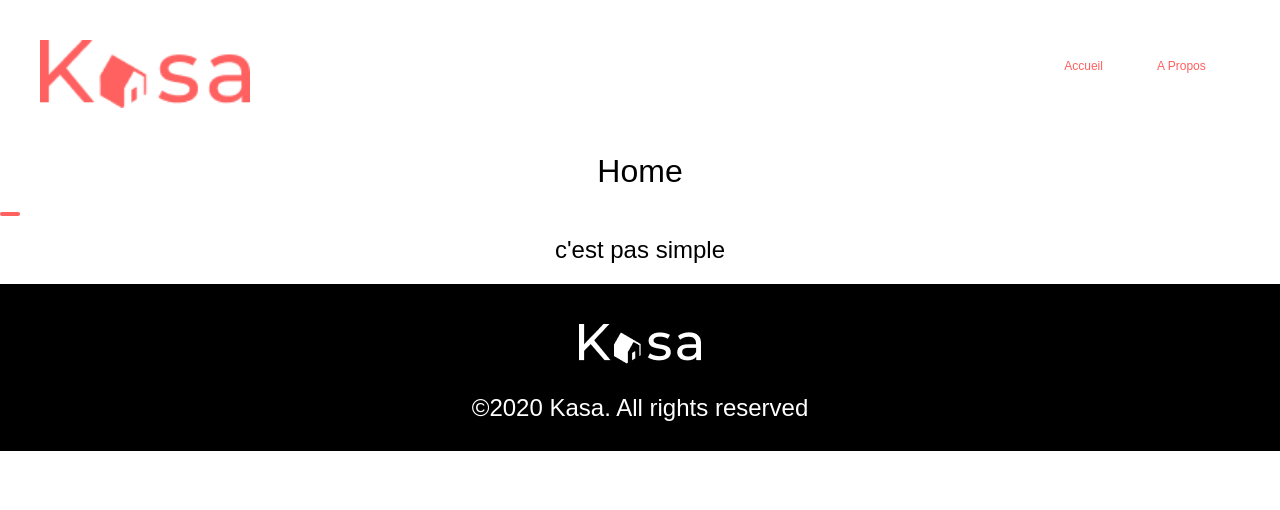
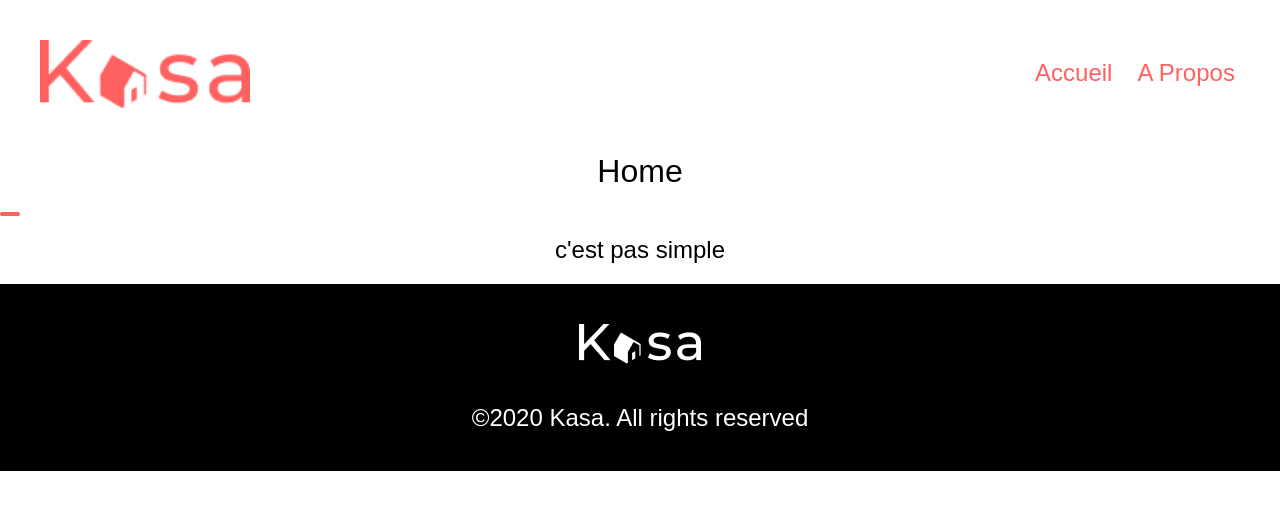
Before and after one commit to Erik-42/openclassrooms_projet_6, a React (Create React App) app: page / in a window 1280 px wide. Shown: the top 510 px of the page. Built offline with nearby package versions, Linux system fonts and the light colour scheme.

Commit message:
CommitLayout

```diff
--- a/src/Layout/Footer.jsx
+++ b/src/Layout/Footer.jsx
@@ -9,7 +9,7 @@ export default function Footer() {
             <Link to="/">
                 <img id="footerLogo" src={Logo} alt="Logo Kasa" />
             </Link>
-            <p>©2020 Kasa. All rights reserved</p>
+            <p id="copyright"> ©2020 Kasa. All rights reserved </p>
         </div>
     )
 }
--- a/src/Layout/Header.jsx
+++ b/src/Layout/Header.jsx
@@ -1,5 +1,5 @@
 import React from 'react'
-import { Link } from 'react-router-dom'
+import { Link, NavLink } from 'react-router-dom'
 import "../Style/LayoutStyle/header.css"
 import Logo from "../assets/Logo/LOGO-1.png"
 
@@ -10,8 +10,8 @@ export default function Header() {
                 <img id="headerLogo" src={Logo} alt="Logo Kasa" />
             </Link>
             <nav>
-                <Link className="navLink" to="/">Accueil</Link>
-                <Link className="navLink" to="/Apropos">A Propos</Link>
+                <NavLink className="navLink" to="/">Accueil</NavLink>
+                <NavLink className="navLink" to="/Apropos">A Propos</NavLink>
 
             </nav>
         </header>
--- a/src/Style/LayoutStyle/footer.css
+++ b/src/Style/LayoutStyle/footer.css
@@ -9,3 +9,7 @@
     width: 122px;
     height: 40px;
 }
+
+#copyright {
+    padding: 10px;
+}
--- a/src/Style/LayoutStyle/header.css
+++ b/src/Style/LayoutStyle/header.css
@@ -20,7 +20,6 @@ nav {
 }
 
 .navLink {
-    font-size: 12px;
     color: #FF6060;
     text-decoration: none;
 }
```
